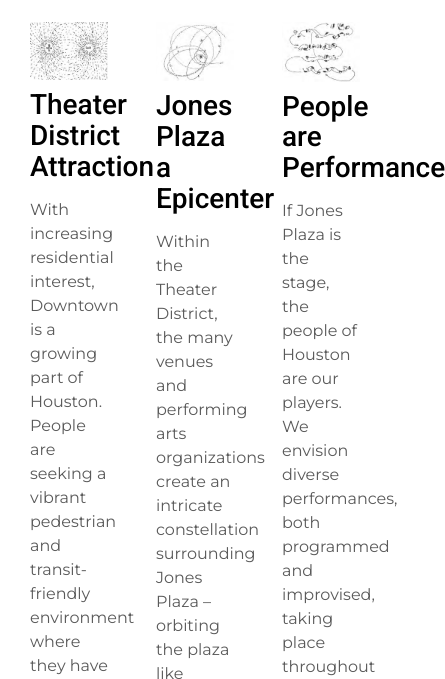
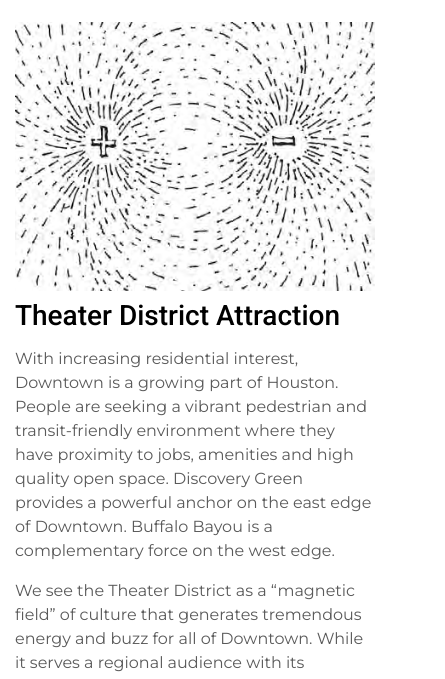
Before and after one commit to acurtis21/jonesplaza, a plain HTML site: page index.html in a window 390 px wide. Shown: the part 741-1420 px from the top of the page, 445 px wide, since content can reach past the window. Drawn offline with nearby package versions, Linux system fonts and the light colour scheme.

Commit message:
Fixed breakpoints

```diff
--- a/css/nav.css
+++ b/css/nav.css
@@ -28,3 +28,10 @@
 .bg-dark {
     background-color: #000000!important;
 }
+@media (min-width: 768px) {
+	.navbar-expand-md .navbar-nav .nav-link {
+	    padding-right: 1rem;
+	    padding-left: 1rem;
+	    /*margin: 0 .7rem;*/
+	}
+}
--- a/css/styles.css
+++ b/css/styles.css
@@ -10,7 +10,7 @@
   max-width: 1280px;
 }
 .container.design > .row {
-    padding: 0px 15px;
+    /*padding: 0px 15px;*/
 }
 .design h2 {
     margin-bottom: 30px;
@@ -24,7 +24,7 @@
     width: 100%;
 }
 .design .col-lg-4 {
-    max-width: 30%;
+    /*max-width: 30%;*/
     margin: 0;
     padding: 15px;
 }
--- a/index.html
+++ b/index.html
@@ -196,7 +196,7 @@
 	    <!-- Three columns of text below the carousel -->
 	    	<h2>Design Approach</h2>
 	    <div class="row">
-	        <div class="col-lg-4">
+	        <div class="col-sm-12 col-md-6 col-lg-4">
 	            <img alt="Generic placeholder image" class="img-responsive" src="img/jonesplaza-design-001.png">
 	                <h3>
 	                    Theater District Attraction
@@ -213,10 +213,10 @@
 	            </img>
 	        </div>
 	        <!-- /.col-lg-4 -->
-	        <div class="col-lg-4">
+	        <div class="col-sm-12 col-md-6 col-lg-4">
 	            <img alt="Generic placeholder image" class="img-responsive" src="img/jonesplaza-design-002.png">
 	                <h3>
-	                    Jones Plaza a Epicenter
+	                    Jones Plaza as Epicenter
 	                </h3>
 	                <p>Within the Theater District, the many venues and performing arts organizations create an intricate constellation surrounding Jones Plaza – orbiting the plaza like planets around the sun, pushing and pulling the plaza with their gravitational forces. As the epicenter of the Theater District, Jones Plaza will be influenced by the proximity of these cultural forces. </p>
 	                <p>An important part of our design process has been understanding the creative strengths of these surrounding institutions and how each can contribute to shaping and programming Jones Plaza. We are also interested in how Jones Plaza can gesture back out to the larger context in terms of visual, physical and programmatic relationships.
@@ -229,7 +229,7 @@
 	            </img>
 	        </div>
 	        <!-- /.col-lg-4 -->
-	        <div class="col-lg-4">
+	        <div class="col-sm-12 col-md-6 col-lg-4">
 	            <img alt="Generic placeholder image" class="img-responsive" src="img/jonesplaza-design-003.png">
 	                <h3>
 	                    People are Performance
```
